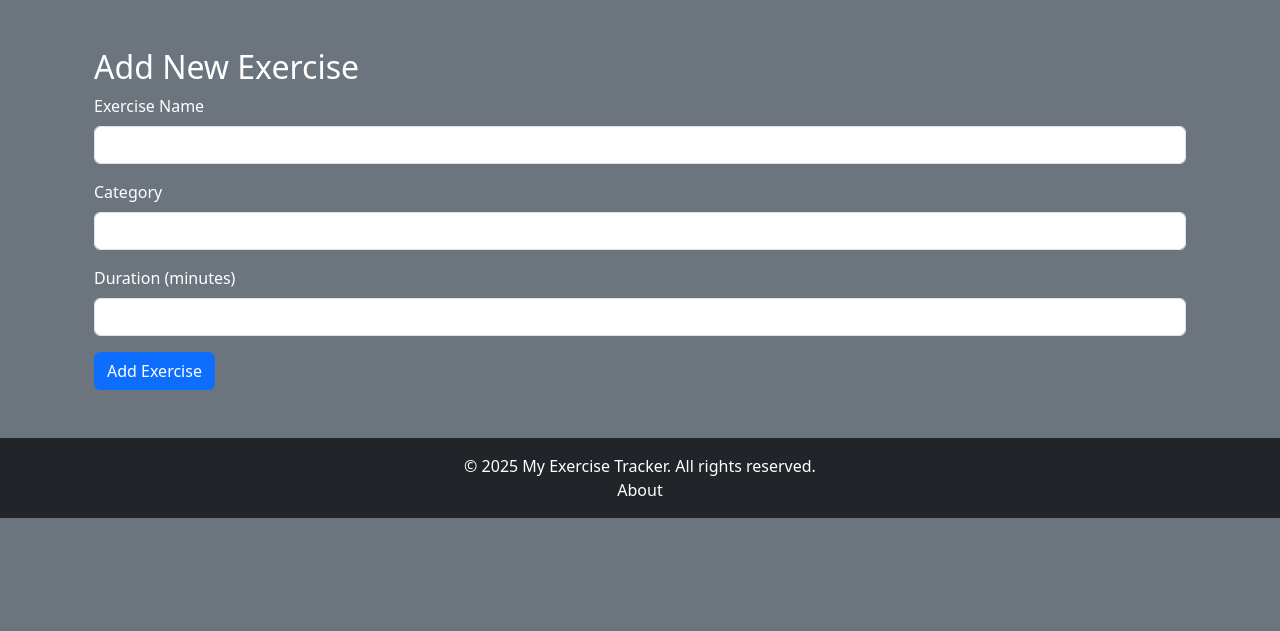
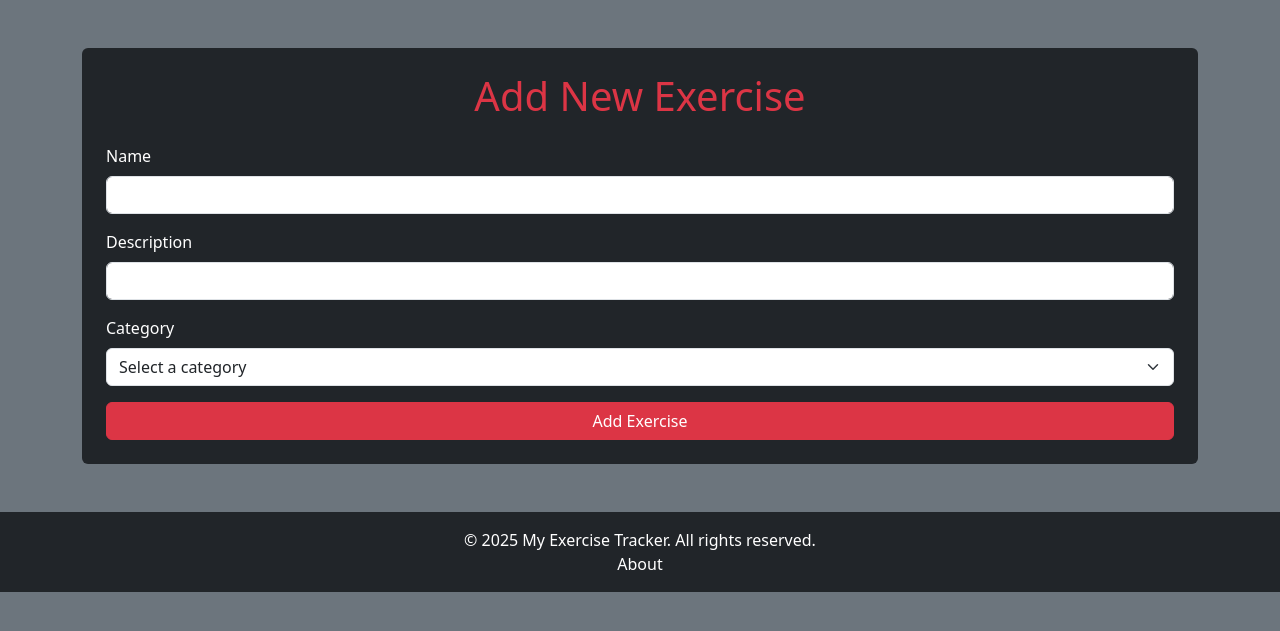
Before and after one commit to elianpullen/webtech, a Flask app: page /admin/exercise/add/ in a window 1280 px wide. Shown: the part 86-717 px from the top of the page. Run offline with Flask 3, Linux system fonts and the light colour scheme.

Commit message:
style: exercise pages

```diff
--- a/templates/admin/exercise/add.html
+++ b/templates/admin/exercise/add.html
@@ -3,22 +3,31 @@
 {% block title %}Exercises Overview{% endblock %}
 
 {% block content %}
-<div class="container mt-5">
-    <h2>Add New Exercise</h2>
-    <form action="/exercise/add" method="POST">
-        <div class="mb-3">
-            <label for="name" class="form-label">Exercise Name</label>
+
+<div class="container mt-5 p-4 rounded bg-dark text-white">
+    <h1 class="text-danger text-center mb-4">Add New Exercise</h1>
+    <form action="{{ url_for('add_exercise') }}" method="POST">
+        <div class="mb-3" id="name">
+            <label for="name" class="form-label">Name</label>
             <input type="text" class="form-control" id="name" name="name" required>
         </div>
+
+        <div class="mb-3" id="description">
+            <label for="description" class="form-label">Description</label>
+            <input type="text" class="form-control" id="description" name="description" required>
+        </div>
+
         <div class="mb-3">
             <label for="category" class="form-label">Category</label>
-            <input type="text" class="form-control" id="category" name="category" required>
+            <select class="form-select" id="category" name="category" required>
+                <option value="" disabled selected>Select a category</option>
+                <option value="1">1</option>
+                <option value="2">2</option>
+                <option value="3">3</option>
+                <option value="4">4</option>
+            </select>
         </div>
-        <div class="mb-3">
-            <label for="duration" class="form-label">Duration (minutes)</label>
-            <input type="number" class="form-control" id="duration" name="duration" required>
-        </div>
-        <button type="submit" class="btn btn-primary">Add Exercise</button>
+        <button type="submit" class="btn btn-danger w-100">Add Exercise</button>
     </form>
 </div>
 
```
Also changed, not shown: templates/admin/exercise/edit.html (+22 -6 lines).
